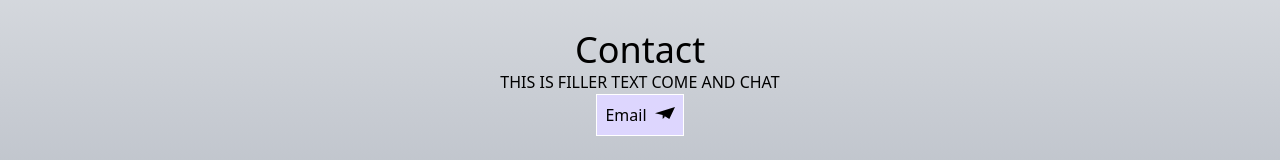
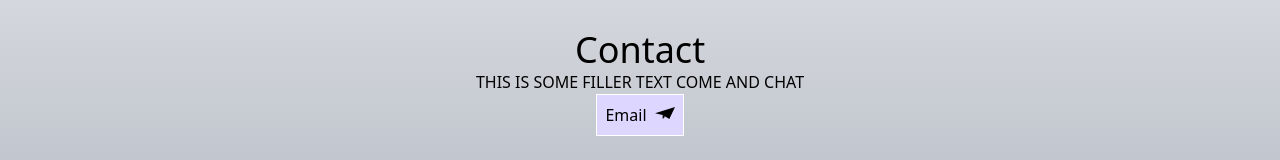
Before and after one commit to JaredGold/portfolio-12-5-2021, a React (Create React App) app: page / in a window 1280 px wide. Shown: the part 2765-2925 px from the top of the page. Built offline with nearby package versions, Linux system fonts and the light colour scheme.

Commit message:
This is a thing

```diff
--- a/src/components/Contact.jsx
+++ b/src/components/Contact.jsx
@@ -8,7 +8,7 @@ const Contact = () => {
       id="contact"
     >
       <h1 className="text-4xl">Contact</h1>
-      <p>THIS IS FILLER TEXT COME AND CHAT</p>
+      <p>THIS IS SOME FILLER TEXT COME AND CHAT</p>
 
       <a
         href="mailto: jegoldstein94@gmail.com"
```
